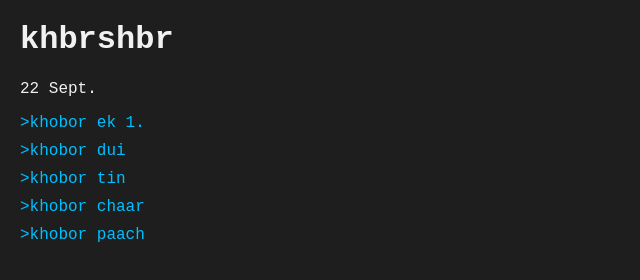
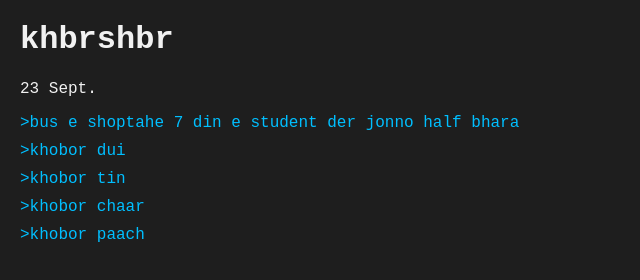
Before and after one commit to arafarchive/khbrshbr, a plain HTML site: page index.html in a window 1280 px wide. Shown: the whole page, without its empty margins (0-640 px from the left). Drawn offline with Linux system fonts and the light colour scheme.

Commit message:
Update index.html

```diff
--- a/index.html
+++ b/index.html
@@ -28,10 +28,10 @@
 </head>
 <body>
     <h1>khbrshbr</h1>
-    <p>22 Sept.</p>
+    <p>23 Sept.</p>
 
     <div class="news">
-        <a href="https://source1.com"> >khobor ek 1.</a>
+        <a href="https://thedailycampus.com/national/154080/"> >bus e shoptahe 7 din e student der jonno half bhara </a>
     </div>
     <div class="news">
         <a href="https://source2.com"> >khobor dui</a>
```
